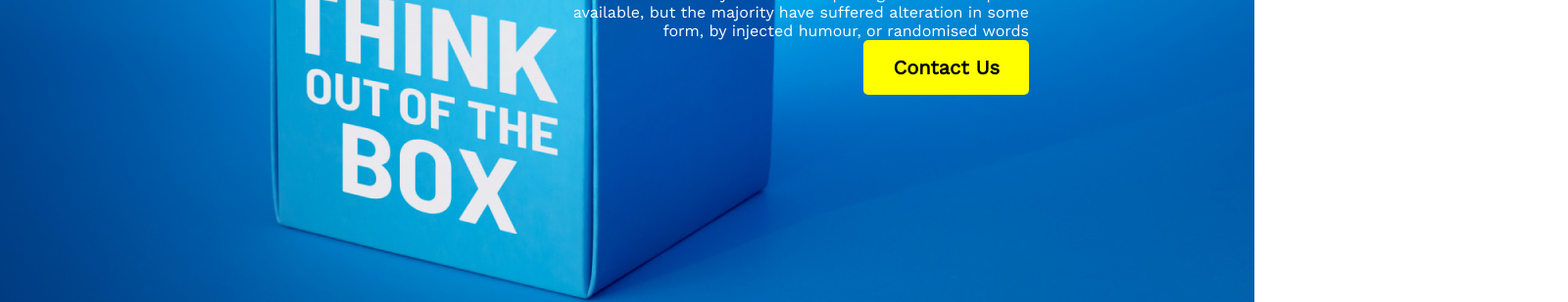
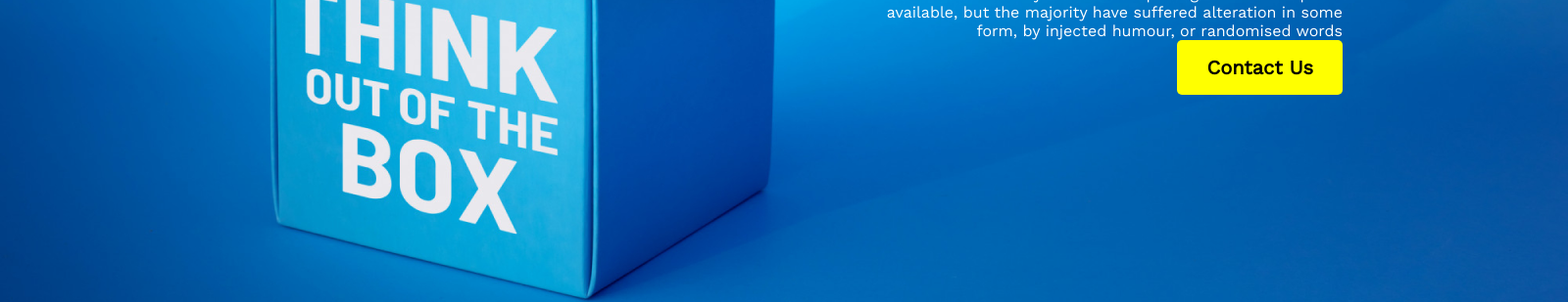
Before and after one commit to makbulhosen5000/1st-assginment, a plain HTML site: page index.html in a window 1280 px wide. Shown: the part 499-808 px from the top of the page at 98% size, 1600 px wide, since content can reach past the window. Drawn offline with nearby package versions, Linux system fonts and the light colour scheme.

Commit message:
header update

```diff
--- a/css/style.css
+++ b/css/style.css
@@ -15,8 +15,10 @@
 .header{
     background-image: url(../images/banner/banner3.png);
     background-repeat: no-repeat;
-    width: 100%;
-    height: 808px;
+    width: 1600px;
+height: 808px;
+left: 0px;
+top: 0px;
 }
 .header-title{
     text-align: right;
```
